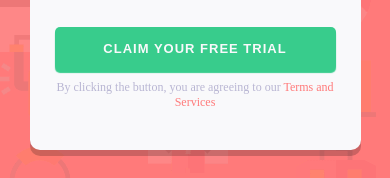
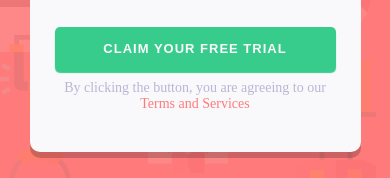
Before and after one commit to PreethiNalini/-HTML-CSS-Assignments, a plain HTML site: page intro-component-with-signup-form-master/index.html in a window 390 px wide. Shown: the part 748-926 px from the top of the page. Drawn offline with Linux system fonts and the light colour scheme.

Commit message:
Update stylesheet.css

```diff
--- a/intro-component-with-signup-form-master/stylesheet.css
+++ b/intro-component-with-signup-form-master/stylesheet.css
@@ -151,7 +151,5 @@ body {
   .sign-up-components {
     width: 100%;
   }
-  .claim-free {
-    font-size: 12px;
-  }
+
 }
```
